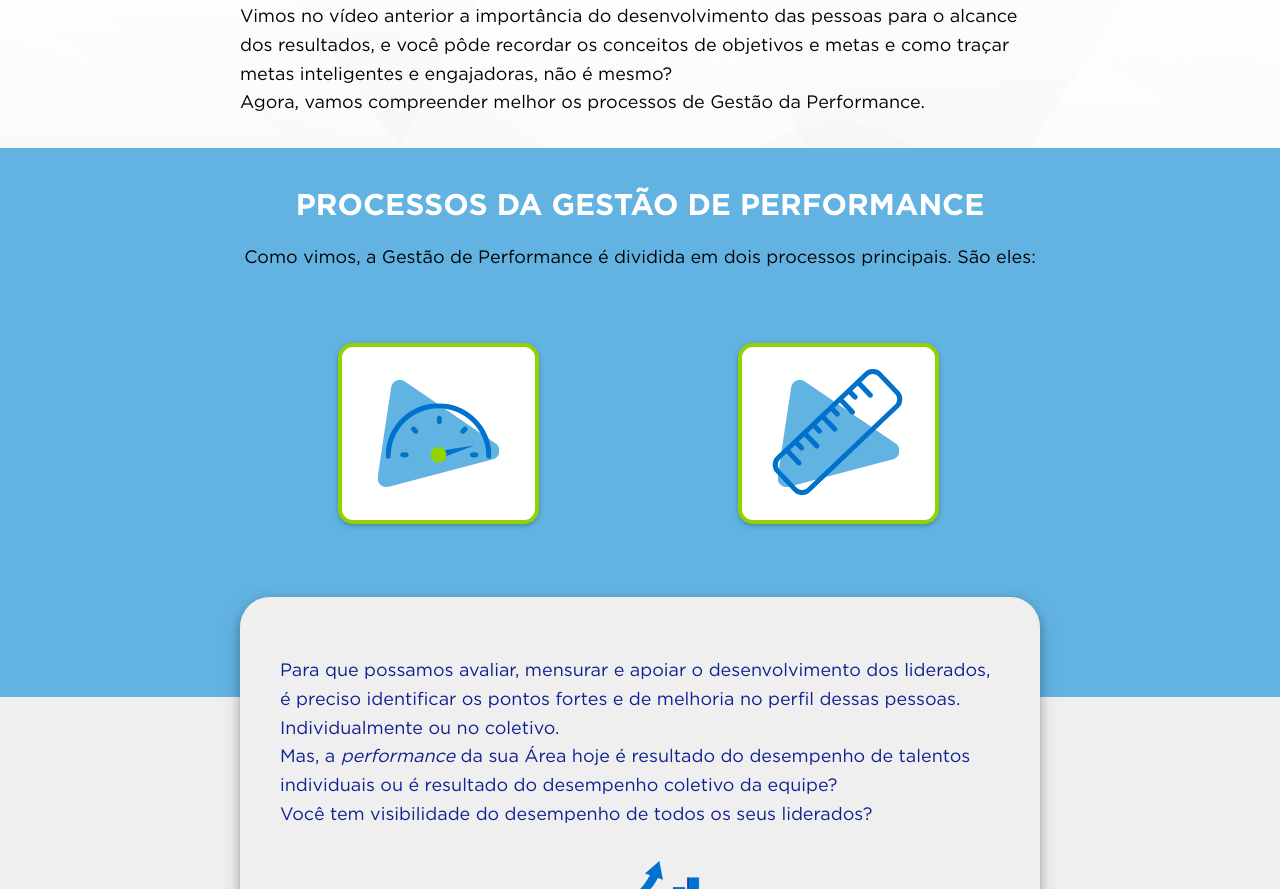
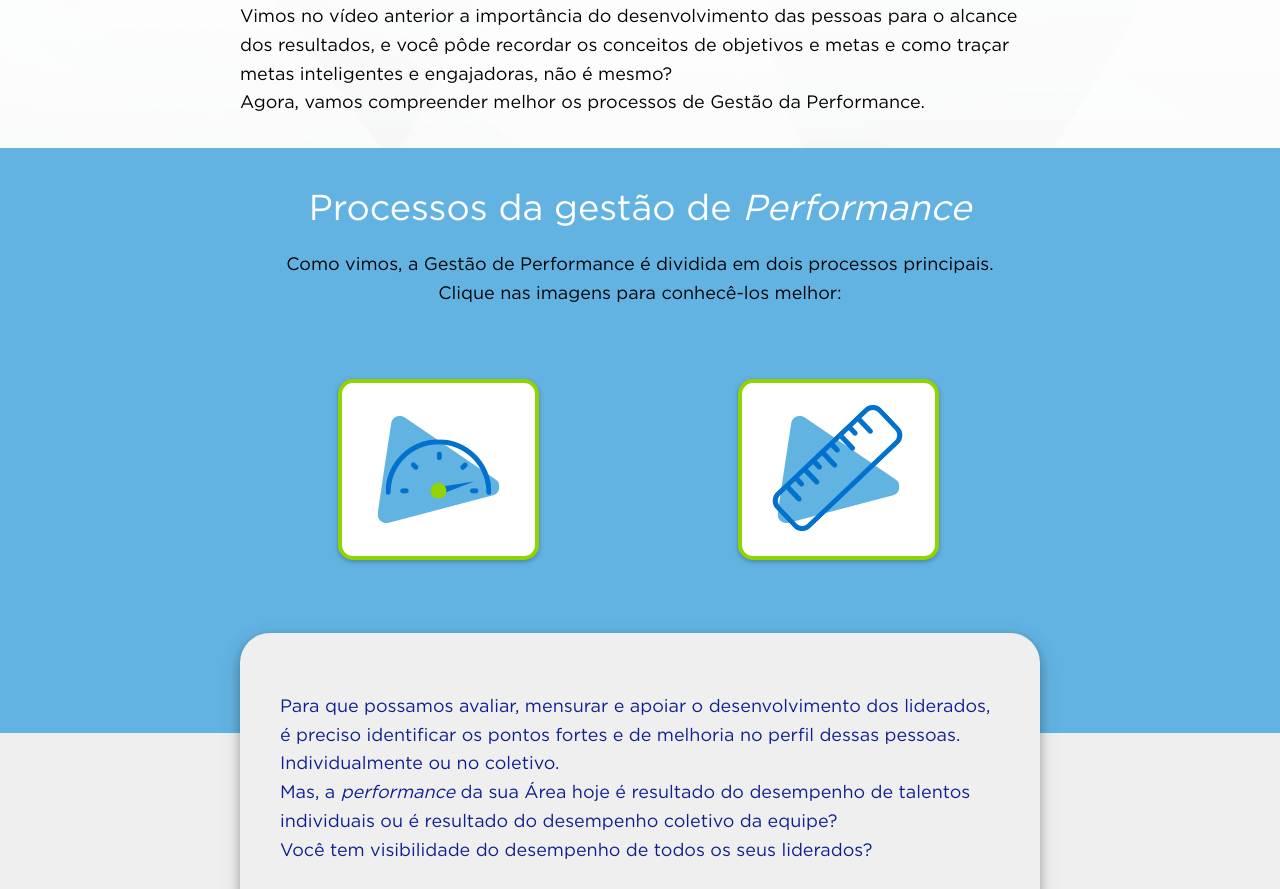
Before and after one commit to J3black/T4E3_Performance, a plain HTML site: page index.html in a window 1280 px wide. Shown: the part 962-1851 px from the top of the page. Drawn offline with Linux system fonts and the light colour scheme.

Commit message:
Add files via upload

```diff
--- a/index.html
+++ b/index.html
@@ -41,8 +41,8 @@
   <!-- Modal -->
 <div class="back-blue pt-40">
     <div class="content-1024">
-     <h3 class="color-white text-center">PROCESSOS DA GESTÃO DE PERFORMANCE</h3>
-             <p class="text-center">Como vimos, a Gestão de Performance é dividida em dois processos principais. São eles: </p>
+     <h2 class="color-white text-center">Processos da gestão de <i>Performance</i></h2>
+             <p class="text-center">Como vimos, a Gestão de Performance é dividida em dois processos principais.<br>Clique nas imagens para conhecê-los melhor:</p>
 
     <div class="demo-btns">
         <div class="content-800 pt-50">
@@ -212,7 +212,7 @@ A análise do mapa de talentos trará os seguintes resultados:<br>
                 <div class="dropdown-content">
 <div class="content-1024">
 
-    <p class="color-white py-20">Existem grandes desafios quando tratamos de tomadas de decisões sobre pessoas, quando olhamos para Potencial e Performance. <br>
+    <p class="color-white py-20">Existem grandes desafios quando tratamos de tomadas de decisões sobre pessoas, quando olhamos para Potencial e <i>Performance</i>. <br>
 Todos nós transitamos entre diferentes estágios de desenvolvimento em relação à função que estamos atuando. Cada um desses estágios resulta da combinação entre a competência para a tarefa em questão e do desempenho em executá-la.
 </p>
 
@@ -283,7 +283,7 @@ Pessoas com alta competência detêm conhecimento, capacidade e experiência suf
                 <div class="interactive-content-box">
 <h5 class="color-blue">Estágio 4</h5>
                     <h3 class="color-blue">Realizador Autoconfiante</h3>
-                    <p>É seguro de suas habilidades e diferenciais, mantendo um padrão consistente de entrega, se antecipa-se àas demandas relacionadas a sua atividade ou, até mesmo, busca por novos desafios.</p>
+                    <p>É seguro de suas habilidades e diferenciais, mantendo um padrão consistente de entrega, antecipa-se às demandas relacionadas a sua atividade ou, até mesmo, busca por novos desafios.</p>
                 </div>
             </div>
 
@@ -368,7 +368,7 @@ Pessoas com alta competência detêm conhecimento, capacidade e experiência suf
 <div class="panel">
 	<div class="equal-height-grid">
 	<div class="grid-8 offset-2"><img src="assets/images/pht/2.png"></div>
-	<div class="grid-24 offset-1">	<h5 class="color-green">Ação de apoio à <i>performance</i>: <em>coach</em> (treinamento) </h5>
+	<div class="grid-24 offset-1">	<h5 class="color-green">Ação de apoio à <i>performance:</i> <em>coach</em> (treinamento) </h5>
 	<h5 class="color-green">Frequência: semanal/quinzenal</h5>
 <p class="color-white"><em>Muito direcionamento/Muito apoio</em><br>Direcionar, planejar e priorizar o que precisa ser feito.</p>
 </div>
@@ -377,7 +377,7 @@ Pessoas com alta competência detêm conhecimento, capacidade e experiência suf
     <li class="color-white"><b>Engajar-se</b> em conversas para ouvir e aconselhar, além de coletar sugestões e opiniões.</li>
     <li class="color-white"><b>Provocar</b> com perguntas e <b>reflexões</b>.</li>
 	<li class="color-white"><b>Elogiar</b> e apoiar para aumentar a confiança.</li>
-	<li class="color-white">Delegar responsabilidade, mas <b>não autonomia</b> (ainda)</li>
+	<li class="color-white">Delegar responsabilidade, mas <b>não autonomia</b> (ainda).</li>
 	<li class="color-white">Tomar as decisões necessárias, mas envolver o liderado.</li>
 	<li class="color-white"><b>Acompanhar, monitorar e supervisionar</b> de perto e com alta frequência a realização das atividades.</li>
 		</ul>
@@ -414,7 +414,7 @@ Pessoas com alta competência detêm conhecimento, capacidade e experiência suf
 <div class="panel">
 <div class="equal-height-grid">
 <div class="grid-8 offset-2"><img src="assets/images/pht/4.png"></div>
-<div class="grid-24 offset-1">	<h5 class="color-green">Ação de apoio <i>performance</i>: direcionamento </h5>
+<div class="grid-24 offset-1">	<h5 class="color-green">Ação de apoio <i>performance </i>: direcionamento </h5>
 <h5 class="color-green">Frequência: semanal</h5>
 <p class="color-white"><em>Muito direcionamento/Pouco apoio</em><br>Direcionar, planejar e priorizar “o que” precisa ser feito e “o
 como” - fornecer instruções específicas do passo a passo.
@@ -437,8 +437,8 @@ como” - fornecer instruções específicas do passo a passo.
 <div class="py-40 back-blue-dark">
 	<div class="hr2 pt-30"></div>
 <div class="content-1024">
-	<div class="graphics-seta"></div>
-<p class="color-white"> Pronto! Você já tem nas mãos as melhores ferramentas para, em parceria com os seus liderados, alavancar significativamente a performance individual de cada um.<br>
+<!--	<div class="graphics-seta"></div>	-->
+<p class="color-white"> Pronto! Você já tem nas mãos as melhores ferramentas para, em parceria com os seus liderados, alavancar significativamente a <i>performance</i> individual de cada um.<br>
 Mas, como o nível de maturidade de desenvolvimento influencia nossas decisões sobre <b class="color-green">Potencial</b> e <b class="color-green"><i>Performance</i></b>?<br>
 Como vimos na temporada 2 desta série, <b class="color-green">potencial</b> é orientado para o futuro. Diz respeito à capacidade de avançar e progredir em termos de desafios com o passar do tempo. <br>
 Já a <b class="color-green"><i>performance</i></b> diz respeito à observação e à análise dos resultados alcançados por alguém, no presente e no passado considerando uma meta a ser alcançada e um período específico.</p>
@@ -515,7 +515,7 @@ Determinem que tipo de apoio é necessário, quem mais pode ajudar, estabeleçam
 <div class="back-white back-white sombra border-4-green border-radius-30 py-30 px-30">
 <div class="color-blue">
 <h4 class="color-blue py-20">Chegamos ao final de mais um capítulo! </h4>
-<p>Aqui tivemos a oportunidade de resgatar os conceitos de potencial e performance e entendemos a importância de apoiar os liderados com foco na Gestão de Alta <em>Performance</em>. <br>
+<p>Aqui tivemos a oportunidade de resgatar os conceitos de potencial e <i>performance</i> e entendemos a importância de apoiar os liderados com foco na Gestão de Alta <em>Performance</em>. <br>
 E no próximo capítulo você poderá colocar esse aprendizado em prática.</p>
  <h4 class="color-blue py-20">Até lá!</h4>
 </div>
```
